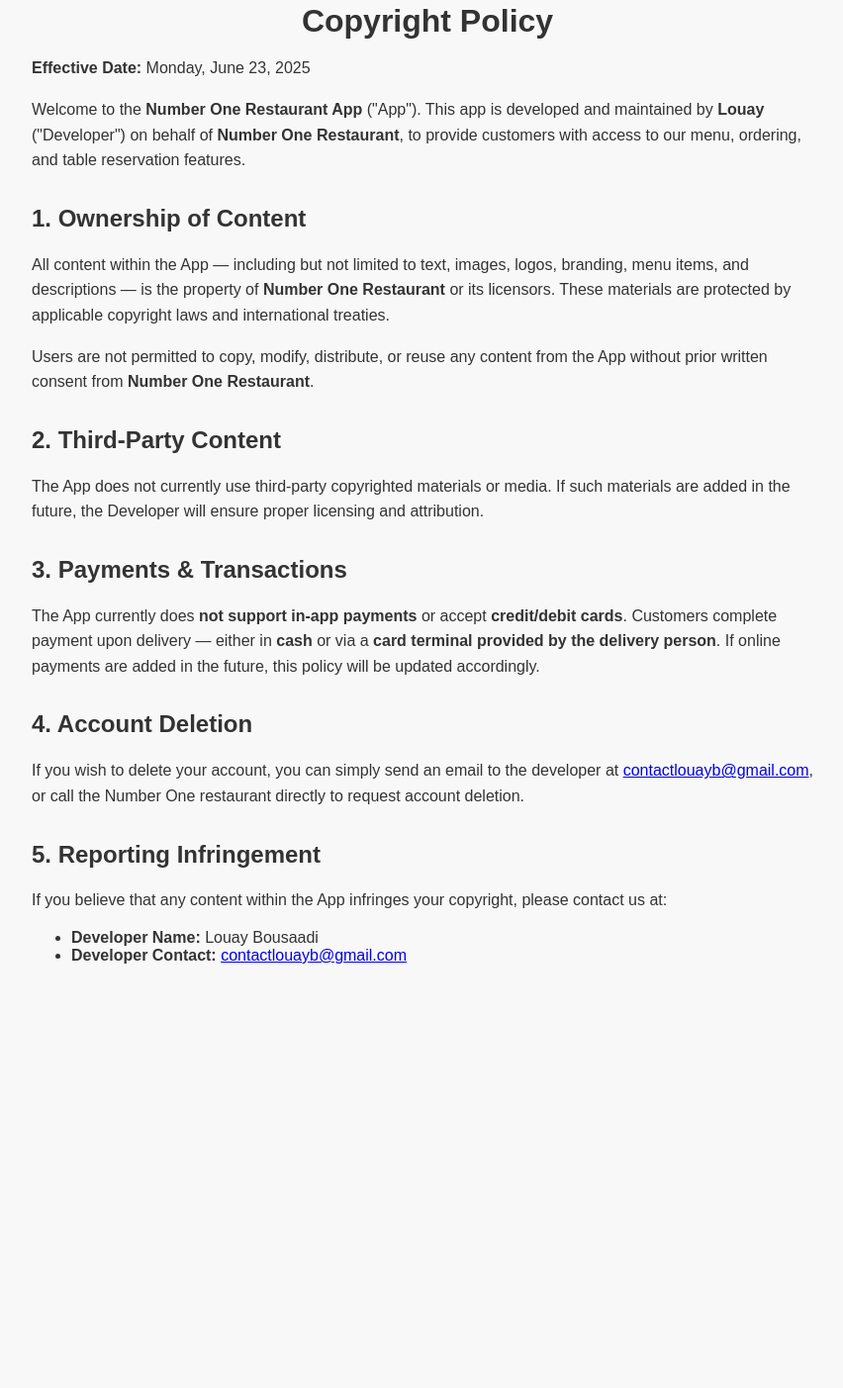
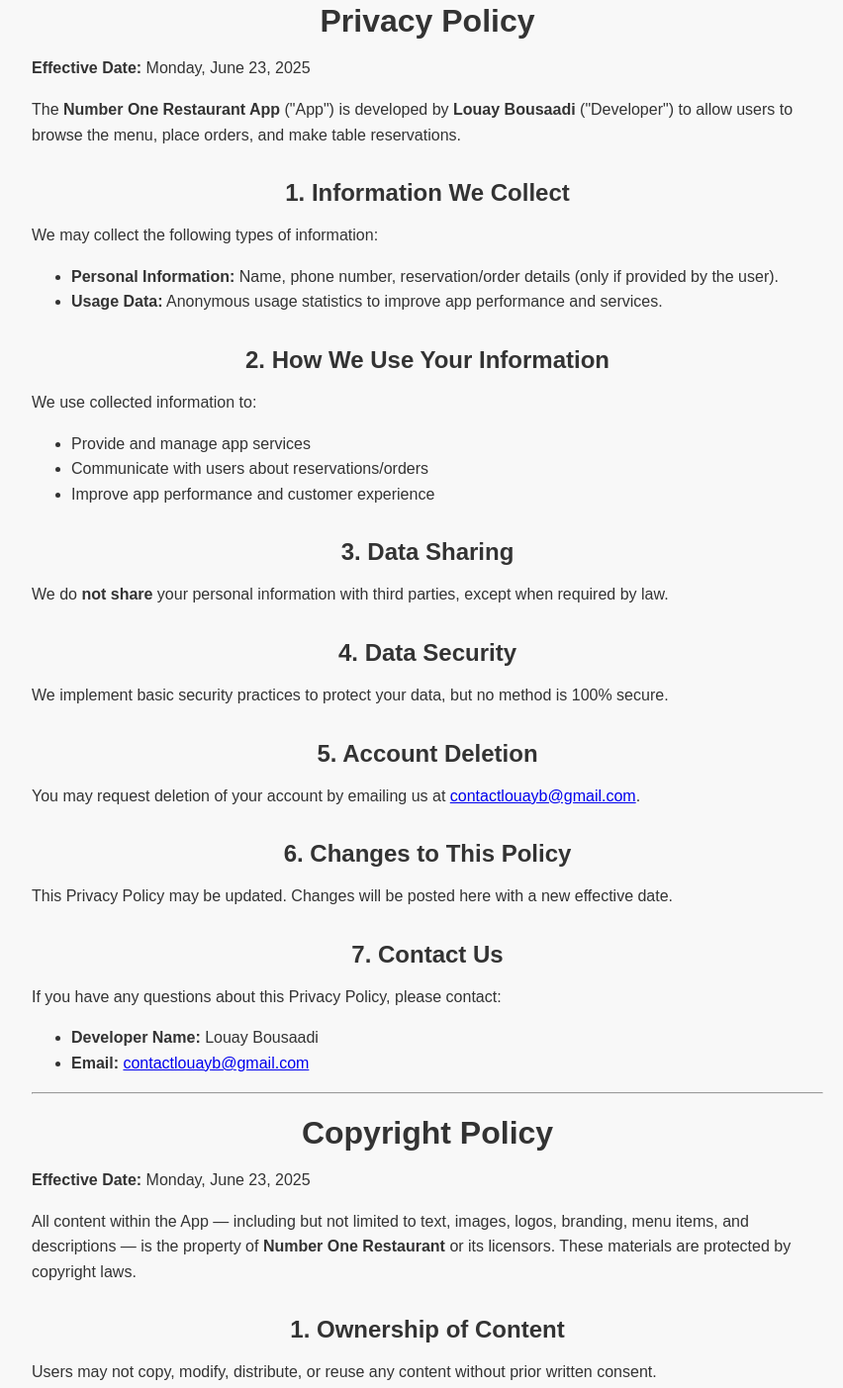
Before and after one commit to xloyb/Numberone_Copyright_Policy, a plain HTML site: page index.html in a window 1280 px wide. Shown: the part 50-1453 px from the top of the page at 99% size, without its empty margins (208-1060 px from the left). Before the commit the page ends 1073 px from the top, so only its background shows below. Drawn offline with Linux system fonts and the light colour scheme.

Commit message:
Update index.html

```diff
--- a/index.html
+++ b/index.html
@@ -3,7 +3,7 @@
 <head>
   <meta charset="UTF-8" />
   <meta name="viewport" content="width=device-width, initial-scale=1" />
-  <title>Copyright Policy - Number One Restaurant</title>
+  <title>Privacy & Copyright Policy - Number One Restaurant</title>
   <style>
     body {
       font-family: Arial, sans-serif;
@@ -13,42 +13,82 @@
       background-color: #f8f8f8;
       color: #333;
     }
-    h1 {
+    h1, h2 {
       text-align: center;
       margin-bottom: 1rem;
     }
     h2 {
       margin-top: 2rem;
     }
-    p {
+    p, ul {
       line-height: 1.6;
     }
   </style>
 </head>
 <body>
+  <h1>Privacy Policy</h1>
+  <p><strong>Effective Date:</strong> Monday, June 23, 2025</p>
+
+  <p>The <strong>Number One Restaurant App</strong> ("App") is developed by <strong>Louay Bousaadi</strong> ("Developer") to allow users to browse the menu, place orders, and make table reservations.</p>
+
+  <h2>1. Information We Collect</h2>
+  <p>We may collect the following types of information:</p>
+  <ul>
+    <li><strong>Personal Information:</strong> Name, phone number, reservation/order details (only if provided by the user).</li>
+    <li><strong>Usage Data:</strong> Anonymous usage statistics to improve app performance and services.</li>
+  </ul>
+
+  <h2>2. How We Use Your Information</h2>
+  <p>We use collected information to:</p>
+  <ul>
+    <li>Provide and manage app services</li>
+    <li>Communicate with users about reservations/orders</li>
+    <li>Improve app performance and customer experience</li>
+  </ul>
+
+  <h2>3. Data Sharing</h2>
+  <p>We do <strong>not share</strong> your personal information with third parties, except when required by law.</p>
+
+  <h2>4. Data Security</h2>
+  <p>We implement basic security practices to protect your data, but no method is 100% secure.</p>
+
+  <h2>5. Account Deletion</h2>
+  <p>You may request deletion of your account by emailing us at <a href="mailto:contactlouayb@gmail.com">contactlouayb@gmail.com</a>.</p>
+
+  <h2>6. Changes to This Policy</h2>
+  <p>This Privacy Policy may be updated. Changes will be posted here with a new effective date.</p>
+
+  <h2>7. Contact Us</h2>
+  <p>If you have any questions about this Privacy Policy, please contact:</p>
+  <ul>
+    <li><strong>Developer Name:</strong> Louay Bousaadi</li>
+    <li><strong>Email:</strong> <a href="mailto:contactlouayb@gmail.com">contactlouayb@gmail.com</a></li>
+  </ul>
+
+  <hr>
+
   <h1>Copyright Policy</h1>
   <p><strong>Effective Date:</strong> Monday, June 23, 2025</p>
 
-  <p>Welcome to the <strong>Number One Restaurant App</strong> ("App"). This app is developed and maintained by <strong>Louay</strong> ("Developer") on behalf of <strong>Number One Restaurant</strong>, to provide customers with access to our menu, ordering, and table reservation features.</p>
+  <p>All content within the App — including but not limited to text, images, logos, branding, menu items, and descriptions — is the property of <strong>Number One Restaurant</strong> or its licensors. These materials are protected by copyright laws.</p>
 
   <h2>1. Ownership of Content</h2>
-  <p>All content within the App — including but not limited to text, images, logos, branding, menu items, and descriptions — is the property of <strong>Number One Restaurant</strong> or its licensors. These materials are protected by applicable copyright laws and international treaties.</p>
-  <p>Users are not permitted to copy, modify, distribute, or reuse any content from the App without prior written consent from <strong>Number One Restaurant</strong>.</p>
+  <p>Users may not copy, modify, distribute, or reuse any content without prior written consent.</p>
 
   <h2>2. Third-Party Content</h2>
-  <p>The App does not currently use third-party copyrighted materials or media. If such materials are added in the future, the Developer will ensure proper licensing and attribution.</p>
+  <p>If third-party materials are added in the future, proper licensing and attribution will be ensured.</p>
 
   <h2>3. Payments & Transactions</h2>
-  <p>The App currently does <strong>not support in-app payments</strong> or accept <strong>credit/debit cards</strong>. Customers complete payment upon delivery — either in <strong>cash</strong> or via a <strong>card terminal provided by the delivery person</strong>. If online payments are added in the future, this policy will be updated accordingly.</p>
+  <p>The App does not support in-app payments. Payments are completed upon delivery via cash or card terminal.</p>
 
-  <h2 id="account-deletion">4. Account Deletion</h2>
-  <p>If you wish to delete your account, you can simply send an email to the developer at <a href="mailto:contactlouayb@gmail.com">contactlouayb@gmail.com</a>, or call the Number One restaurant directly to request account deletion.</p>
+  <h2>4. Account Deletion</h2>
+  <p>Request account deletion by emailing <a href="mailto:contactlouayb@gmail.com">contactlouayb@gmail.com</a> or calling the restaurant.</p>
 
   <h2>5. Reporting Infringement</h2>
-  <p>If you believe that any content within the App infringes your copyright, please contact us at:</p>
+  <p>If you believe any content violates your copyright, contact:</p>
   <ul>
     <li><strong>Developer Name:</strong> Louay Bousaadi</li>
-    <li><strong>Developer Contact:</strong> <a href="mailto:contactlouayb@gmail.com">contactlouayb@gmail.com</a></li>
+    <li><strong>Email:</strong> <a href="mailto:contactlouayb@gmail.com">contactlouayb@gmail.com</a></li>
   </ul>
 </body>
 </html>
```
